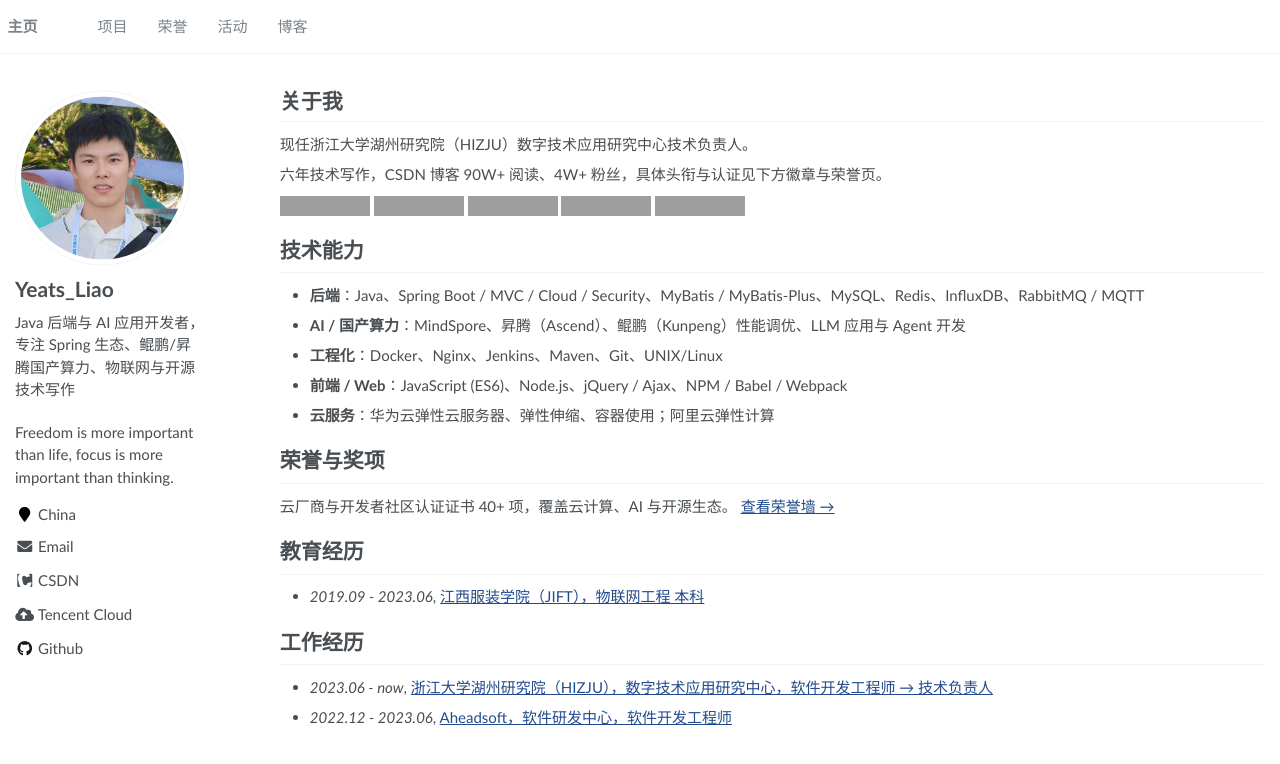
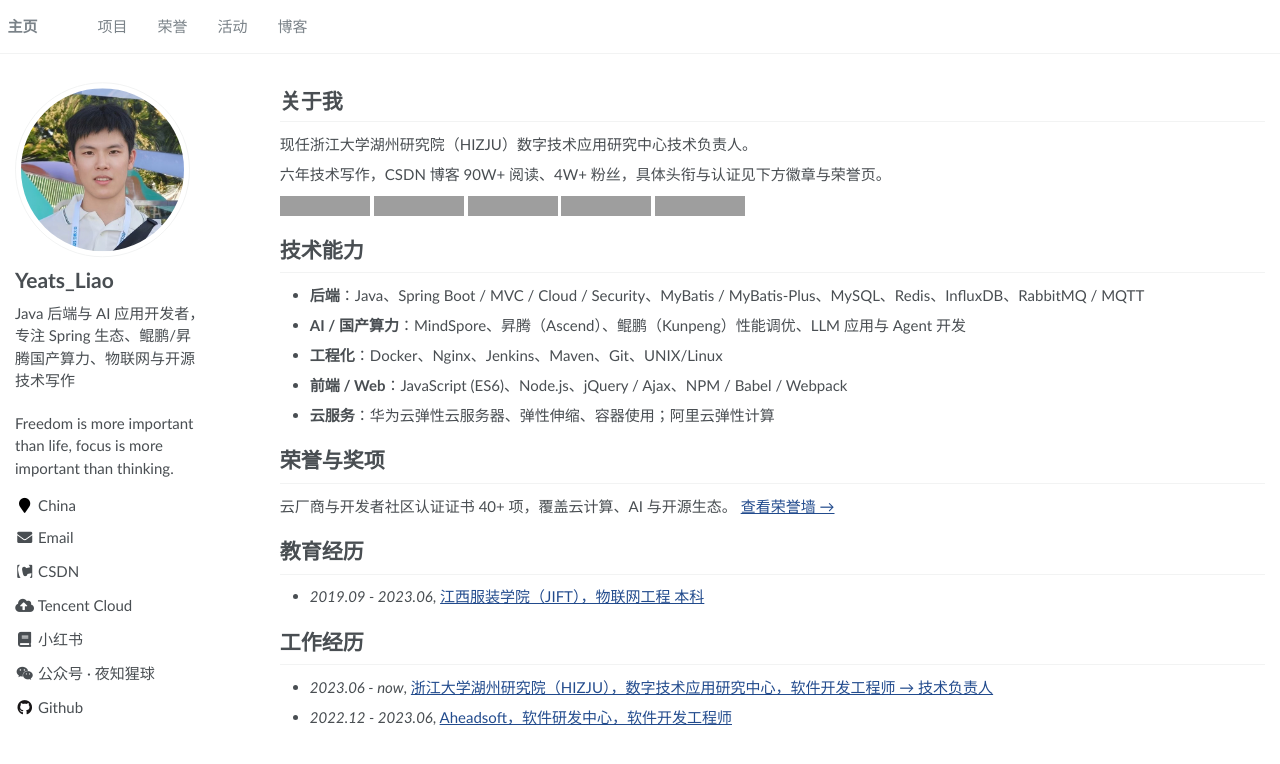
Before and after one commit to YeatsLiao/yeatsliao.github.io, a Jekyll site: the page built from _pages/about.md, in a window 1280 px wide. Shown: the top 764 px of the page. Built offline with Jekyll 4.4.1, drawn with Linux system fonts in a browser that asks for light colours; grey boxes are pictures that could not be loaded.

Commit message:
feat: 侧栏新增小红书入口与公众号夜知猩球（悬停显示二维码）

```diff
--- a/_config.yml
+++ b/_config.yml
@@ -61,6 +61,9 @@ author:
   juejin           :
   aliyun           :
   tencentcloud     : https://developer.cloud.tencent.com/user/10178976
+  xiaohongshu      : https://www.xiaohongshu.com/user/profile/65dd96f0000000000d026da8
+  wechat_official  : "夜知猩球"
+  wechat_qrcode    : images/site/wechat-qrcode.jpg
 
 
 # Reading Files
--- a/_includes/author-profile.html
+++ b/_includes/author-profile.html
@@ -51,6 +51,19 @@
       {% endif %}
       {% if author.tencentcloud %}
       <li><a href="{{ author.tencentcloud }}"><i class="fas fa-fw fa-cloud-upload-alt" aria-hidden="true"></i> Tencent Cloud</a></li>
+      {% endif %}
+      {% if author.xiaohongshu %}
+      <li><a href="{{ author.xiaohongshu }}"><i class="fas fa-fw fa-book" aria-hidden="true"></i> 小红书</a></li>
+      {% endif %}
+      {% if author.wechat_qrcode %}
+      <li class="wechat-qr-item" style="position: relative;">
+        <a href="{{ site.baseurl | default: '' }}/{{ author.wechat_qrcode }}" target="_blank"><i class="fab fa-fw fa-weixin" aria-hidden="true"></i> 公众号 · {{ author.wechat_official }}</a>
+        <img class="wechat-qr-pop" src="{{ site.baseurl | default: '' }}/{{ author.wechat_qrcode }}" alt="公众号{{ author.wechat_official }}二维码" />
+      </li>
+      <style>
+        .wechat-qr-pop { display: none; position: absolute; left: 0; bottom: 100%; width: 140px; z-index: 20; background: #fff; border: 1px solid #e5e5e5; border-radius: 4px; padding: 4px; box-shadow: 0 2px 8px rgba(0,0,0,.12); }
+        .wechat-qr-item:hover .wechat-qr-pop { display: block; }
+      </style>
       {% endif %}
       {% if author.twitter %}
         <li><a href="https://twitter.com/{{ author.twitter }}"><i class="fab fa-fw fa-twitter-square" aria-hidden="true"></i> Twitter</a></li>
```
Also changed, not shown: images/site/wechat-qrcode.jpg (added).
